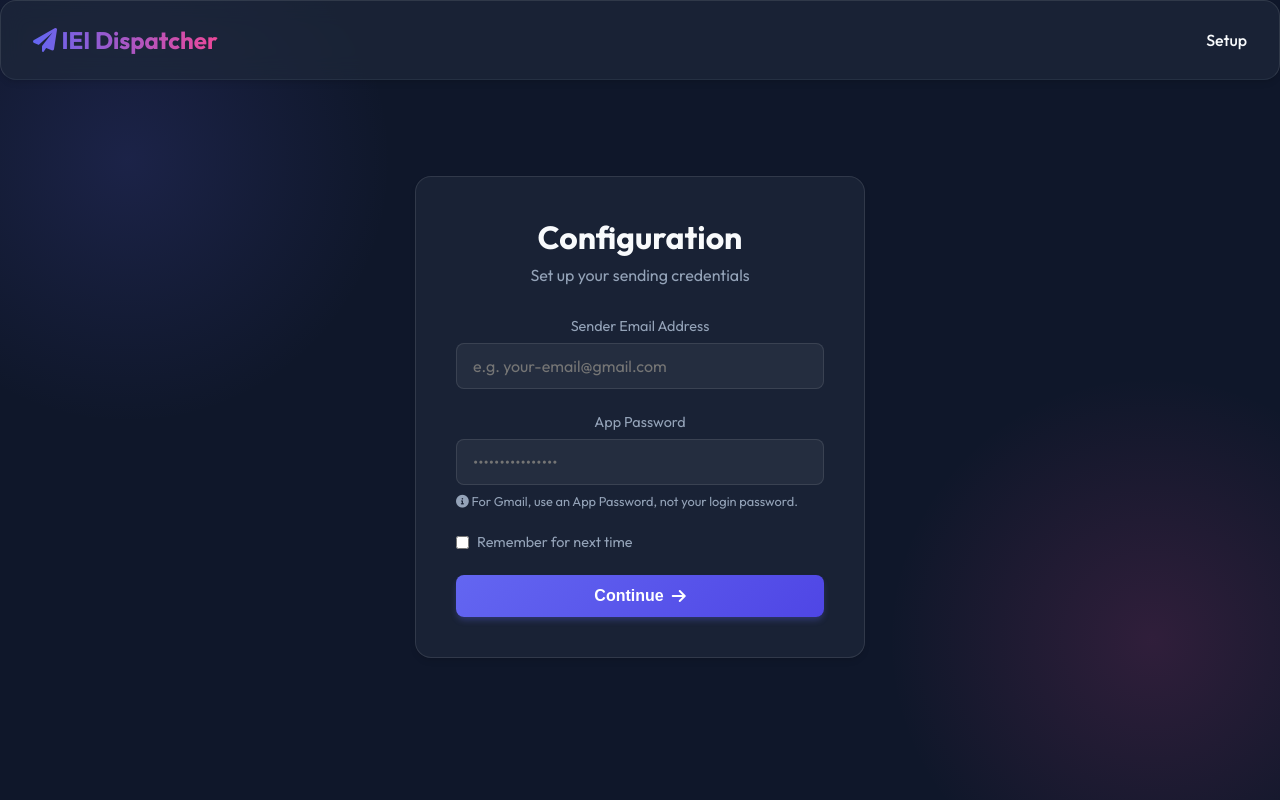
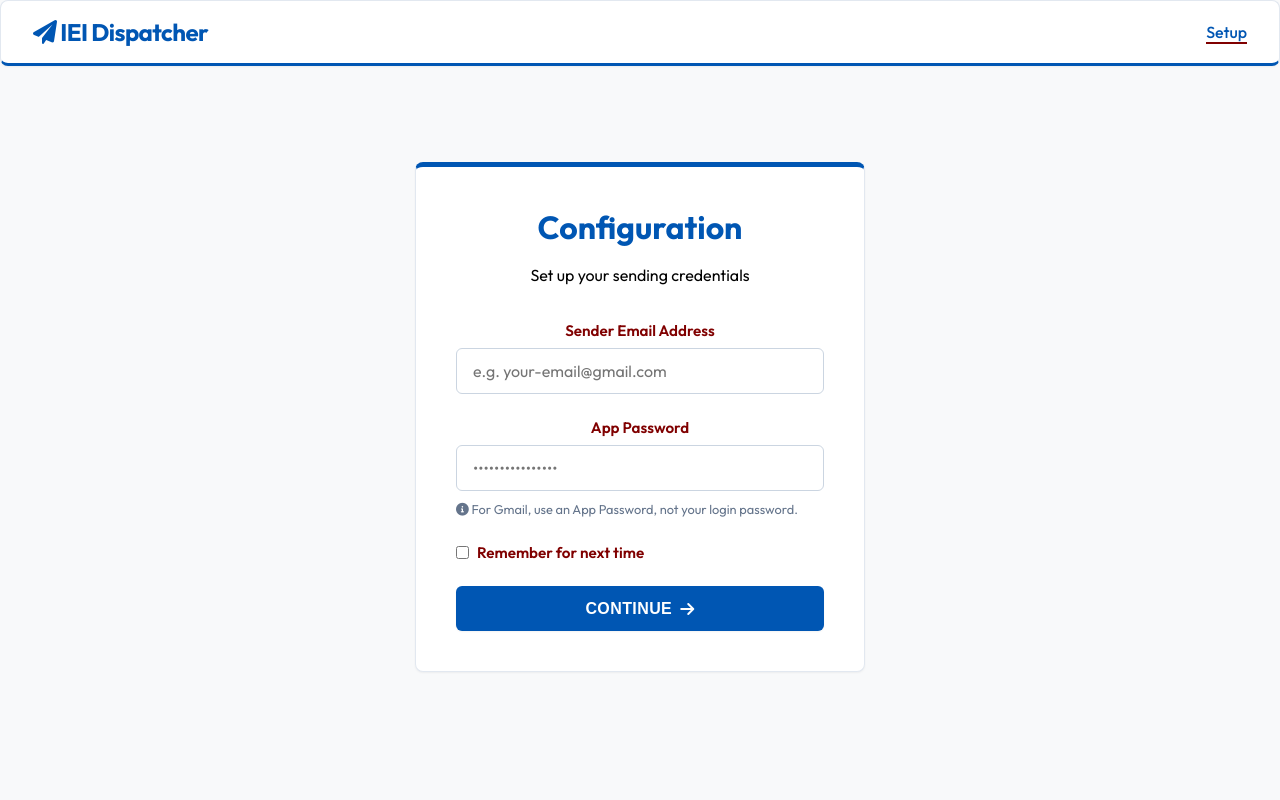
Before and after one commit to user11111111s/email-demo, a Flask app: page /login in a window 1280 px wide. Run offline with Flask 3, Linux system fonts and the light colour scheme.

Commit message:
this is the project demonstrated with gmail smtp

```diff
--- a/app/routes.py
+++ b/app/routes.py
@@ -1,9 +1,27 @@
-from flask import render_template, request, redirect, url_for, flash, session
+from flask import render_template, request, redirect, url_for, flash, session, jsonify
 from flask import current_app as app
 from . import db
 from .models import Campaign, Recipient, TrackingEvent
-from .utils import parse_recipient_file
+from .utils import parse_recipient_file, get_file_headers
 import os
+
+@app.route('/api/get-columns', methods=['POST'])
+def get_columns():
+    if 'file' not in request.files:
+        return jsonify({'error': 'No file part'}), 400
+
+    file = request.files['file']
+    if file.filename == '':
+        return jsonify({'error': 'No selected file'}), 400
+
+    try:
+        columns, error = get_file_headers(file)
+        if error:
+            return jsonify({'error': error}), 400
+
+        return jsonify({'columns': columns})
+    except Exception as e:
+        return jsonify({'error': str(e)}), 500
 
 @app.route('/')
 def home():
--- a/app/static/css/styles.css
+++ b/app/static/css/styles.css
@@ -1,18 +1,33 @@
 @import url('https://fonts.googleapis.com/css2?family=Outfit:wght@300;400;500;600;700&display=swap');
 
 :root {
-    --primary: #6366f1;
-    --primary-hover: #4f46e5;
-    --secondary: #ec4899;
-    --dark-bg: #0f172a;
-    --card-bg: rgba(30, 41, 59, 0.7);
-    --text-main: #f8fafc;
-    --text-muted: #94a3b8;
-    --border: rgba(148, 163, 184, 0.1);
-    --glass: rgba(255, 255, 255, 0.05);
-    --glass-border: rgba(255, 255, 255, 0.1);
-    --success: #10b981;
-    --danger: #ef4444;
+    /* Professional Theme Palette */
+    --primary: #0056b3;
+    /* Professional Blue */
+    --primary-hover: #004494;
+    --secondary: #800000;
+    /* Maroon for accents/headings */
+
+    --bg-main: #ffffff;
+    --bg-secondary: #f8f9fa;
+    /* Light gray for slight contrast */
+
+    --text-main: #000000;
+    --text-muted: #64748b;
+    --heading-color: #800000;
+    /* Maroon */
+
+    --border: #e2e8f0;
+    /* Thin, light border */
+    --border-accent: #cbd5e1;
+
+    --success: #15803d;
+    --danger: #b91c1c;
+    --warning: #b45309;
+
+    --shadow-sm: 0 1px 2px 0 rgb(0 0 0 / 0.05);
+    --shadow-md: 0 4px 6px -1px rgb(0 0 0 / 0.1), 0 2px 4px -2px rgb(0 0 0 / 0.1);
+    --shadow-lg: 0 10px 15px -3px rgb(0 0 0 / 0.1), 0 4px 6px -4px rgb(0 0 0 / 0.1);
 }
 
 * {
@@ -23,24 +38,21 @@
 
 body {
     font-family: 'Outfit', sans-serif;
-    background-color: var(--dark-bg);
+    background-color: var(--bg-secondary);
     color: var(--text-main);
-    background-image:
-        radial-gradient(circle at 10% 20%, rgba(99, 102, 241, 0.15) 0%, transparent 20%),
-        radial-gradient(circle at 90% 80%, rgba(236, 72, 153, 0.15) 0%, transparent 20%);
     min-height: 100vh;
     display: flex;
     flex-direction: column;
 }
 
-/* Glassmorphism Utilities */
+/* Card/Panel Utilities */
 .glass-panel {
-    background: var(--card-bg);
-    backdrop-filter: blur(12px);
-    -webkit-backdrop-filter: blur(12px);
-    border: 1px solid var(--glass-border);
-    border-radius: 16px;
-    box-shadow: 0 4px 6px -1px rgba(0, 0, 0, 0.1), 0 2px 4px -1px rgba(0, 0, 0, 0.06);
+    background: var(--bg-main);
+    border: 1px solid var(--border);
+    border-radius: 8px;
+    /* Clean, not too rounded */
+    box-shadow: var(--shadow-sm);
+    /* Remove backdrop filter as we are opaque now */
 }
 
 .container {
@@ -52,21 +64,22 @@ body {
 
 /* Navigation */
 .navbar {
-    padding: 1.5rem 2rem;
+    padding: 1rem 2rem;
+    background: var(--bg-main);
     display: flex;
     justify-content: space-between;
     align-items: center;
-    border-bottom: 1px solid var(--border);
+    border-bottom: 3px solid var(--primary);
+    /* Thin blue separator */
+    box-shadow: var(--shadow-sm);
 }
 
 .brand {
     font-size: 1.5rem;
     font-weight: 700;
-    background: linear-gradient(to right, var(--primary), var(--secondary));
-    background-clip: text;
-    -webkit-background-clip: text;
-    -webkit-text-fill-color: transparent;
+    color: var(--primary);
     text-decoration: none;
+    letter-spacing: -0.025em;
 }
 
 .nav-links a {
@@ -74,12 +87,31 @@ body {
     text-decoration: none;
     margin-left: 2rem;
     font-weight: 500;
-    transition: color 0.3s ease;
+    transition: color 0.2s ease;
 }
 
 .nav-links a:hover,
 .nav-links a.active {
-    color: var(--text-main);
+    color: var(--primary);
+    border-bottom: 2px solid var(--secondary);
+    /* Maroon accent on active */
+}
+
+/* Typography */
+h1,
+h2,
+h3,
+h4,
+h5,
+h6 {
+    color: var(--heading-color);
+    margin-bottom: 1rem;
+    font-weight: 700;
+}
+
+p {
+    line-height: 1.6;
+    margin-bottom: 1rem;
 }
 
 /* Forms & Inputs */
@@ -90,8 +122,10 @@ body {
 label {
     display: block;
     margin-bottom: 0.5rem;
-    color: var(--text-muted);
-    font-size: 0.9rem;
+    color: var(--heading-color);
+    /* Maroon for labels */
+    font-weight: 600;
+    font-size: 0.95rem;
 }
 
 input[type="text"],
@@ -101,55 +135,61 @@ textarea,
 select {
     width: 100%;
     padding: 0.75rem 1rem;
-    background: var(--glass);
-    border: 1px solid var(--glass-border);
-    border-radius: 8px;
+    background: var(--bg-main);
+    border: 1px solid var(--border-accent);
+    border-radius: 6px;
     color: var(--text-main);
     font-family: inherit;
     font-size: 1rem;
-    transition: all 0.3s ease;
+    transition: box-shadow 0.2s ease, border-color 0.2s ease;
 }
 
 input:focus,
-textarea:focus {
+textarea:focus,
+select:focus {
     outline: none;
     border-color: var(--primary);
-    box-shadow: 0 0 0 2px rgba(99, 102, 241, 0.2);
+    box-shadow: 0 0 0 3px rgba(0, 86, 179, 0.1);
 }
 
+/* Buttons */
 .btn {
     display: inline-flex;
     align-items: center;
     justify-content: center;
-    padding: 0.75rem 1.5rem;
-    border-radius: 8px;
-    font-weight: 600;
+    padding: 0.85rem 2rem;
+    /* Wider buttons */
+    border-radius: 6px;
+    font-weight: 700;
     cursor: pointer;
-    transition: all 0.3s ease;
+    transition: all 0.2s ease;
     border: none;
     text-decoration: none;
     font-size: 1rem;
+    text-transform: uppercase;
+    letter-spacing: 0.025em;
 }
 
 .btn-primary {
-    background: linear-gradient(135deg, var(--primary), var(--primary-hover));
+    background-color: var(--primary);
     color: white;
-    box-shadow: 0 4px 6px -1px rgba(99, 102, 241, 0.3);
+    box-shadow: var(--shadow-sm);
 }
 
 .btn-primary:hover {
-    transform: translateY(-2px);
-    box-shadow: 0 10px 15px -3px rgba(99, 102, 241, 0.4);
+    background-color: var(--primary-hover);
+    box-shadow: var(--shadow-md);
 }
 
 .btn-secondary {
-    background: transparent;
-    border: 1px solid var(--glass-border);
-    color: var(--text-main);
+    background-color: white;
+    border: 1px solid var(--border-accent);
+    color: var(--text-muted);
 }
 
 .btn-secondary:hover {
-    background: var(--glass);
+    background-color: var(--bg-secondary);
+    color: var(--text-main);
 }
 
 /* Login Screen Specifics */
@@ -158,6 +198,8 @@ textarea:focus {
     margin: 4rem auto;
     padding: 2.5rem;
     text-align: center;
+    background: white;
+    border-top: 5px solid var(--primary);
 }
 
 .auth-header {
@@ -166,35 +208,81 @@ textarea:focus {
 
 .auth-header h1 {
     font-size: 2rem;
-    margin-bottom: 0.5rem;
-}
-
-.auth-header p {
-    color: var(--text-muted);
+    color: var(--primary);
 }
 
 /* Upload Zone */
 .upload-zone {
-    border: 2px dashed var(--border);
-    border-radius: 12px;
+    border: 2px dashed var(--border-accent);
+    border-radius: 8px;
     padding: 3rem;
     text-align: center;
     cursor: pointer;
-    transition: all 0.3s ease;
-    background: rgba(255, 255, 255, 0.02);
+    transition: all 0.2s ease;
+    background: var(--bg-secondary);
 }
 
 .upload-zone:hover,
 .upload-zone.dragover {
     border-color: var(--primary);
-    background: rgba(99, 102, 241, 0.05);
+    background: #f0f9ff;
 }
 
-/* Animations */
+/* Preview Table */
+table {
+    width: 100%;
+    border-collapse: collapse;
+}
+
+th,
+td {
+    padding: 0.75rem;
+    text-align: left;
+    border-bottom: 1px solid var(--border);
+}
+
+th {
+    background-color: var(--bg-secondary);
+    color: var(--heading-color);
+    font-weight: 600;
+}
+
+/* Utility / Misc */
+.text-muted {
+    color: var(--text-muted) !important;
+}
+
+.alert {
+    padding: 1rem;
+    border-radius: 6px;
+    margin-bottom: 1rem;
+    border-left: 4px solid;
+    font-weight: 500;
+}
+
+.alert-danger {
+    background-color: #fef2f2;
+    border-color: var(--danger);
+    color: var(--danger);
+}
+
+.alert-success {
+    background-color: #f0fdf4;
+    border-color: var(--success);
+    color: var(--success);
+}
+
+.alert-info {
+    background-color: #eff6ff;
+    border-color: var(--primary);
+    color: var(--primary);
+}
+
+/* Animations - Subtle */
 @keyframes fadeIn {
     from {
         opacity: 0;
-        transform: translateY(10px);
+        transform: translateY(5px);
     }
 
     to {
@@ -204,20 +292,5 @@ textarea:focus {
 }
 
 .animate-fade-in {
-    animation: fadeIn 0.5s ease-out forwards;
+    animation: fadeIn 0.4s ease-out forwards;
 }
-
-.alert {
-    padding: 1rem;
-    border-radius: 8px;
-    margin-bottom: 1rem;
-    background: rgba(239, 68, 68, 0.1);
-    border: 1px solid rgba(239, 68, 68, 0.2);
-    color: #fca5a5;
-}
-
-.alert-success {
-    background: rgba(16, 185, 129, 0.1);
-    border-color: rgba(16, 185, 129, 0.2);
-    color: #6ee7b7;
-}
--- a/app/static/js/main.js
+++ b/app/static/js/main.js
@@ -1,92 +1,3 @@
-// File Upload & Drag-and-Drop Logic
-
-const dropZone = document.getElementById('drop-zone');
-const fileInput = document.getElementById('file-input');
-const fileNameDisplay = document.getElementById('file-name');
-const csvPreview = document.getElementById('csv-preview');
-const previewTable = document.getElementById('preview-table');
-const emailColumnSelect = document.getElementById('email-column-select');
-
-if (dropZone) {
-    dropZone.addEventListener('dragover', (e) => {
-        e.preventDefault();
-        dropZone.classList.add('dragover');
-    });
-
-    dropZone.addEventListener('dragleave', () => {
-        dropZone.classList.remove('dragover');
-    });
-
-    dropZone.addEventListener('drop', (e) => {
-        e.preventDefault();
-        dropZone.classList.remove('dragover');
-        const files = e.dataTransfer.files;
-        if (files.length > 0) {
-            fileInput.files = files;
-            handleFileSelect(fileInput);
-        }
-    });
-}
-
-function handleFileSelect(input) {
-    const file = input.files[0];
-    if (file) {
-        fileNameDisplay.textContent = `Selected: ${file.name}`;
-
-        // Simple CSV parse for preview using PapaParse (added in template)
-        if (file.name.endsWith('.csv')) {
-            parseCSV(file);
-        } else {
-            // Excel is harder to parse client-side without big libraries.
-            // For now, just show the name.
-            fileNameDisplay.textContent += " (Preview not available for .xlsx, please ensure 'Email' column exists)";
-            csvPreview.style.display = 'none';
-        }
-    }
-}
-
-function parseCSV(file) {
-    Papa.parse(file, {
-        preview: 5, // Only first 5 lines
-        header: true,
-        complete: function (results) {
-            console.log(results);
-            if (results.data && results.data.length > 0) {
-                renderPreview(results.data, results.meta.fields);
-            }
-        }
-    });
-}
-
-function renderPreview(data, headers) {
-    csvPreview.style.display = 'block';
-
-    // Populate Select
-    emailColumnSelect.innerHTML = '';
-    headers.forEach(header => {
-        const option = document.createElement('option');
-        option.value = header;
-        option.textContent = header;
-        // Auto-select if contains "email"
-        if (header.toLowerCase().includes('email')) {
-            option.selected = true;
-        }
-        emailColumnSelect.appendChild(option);
-    });
-
-    // Populate Table
-    let tableHtml = '<thead><tr>';
-    headers.forEach(h => tableHtml += `<th style="padding: 0.5rem; border: 1px solid var(--border); background: var(--glass);">${h}</th>`);
-    tableHtml += '</tr></thead><tbody>';
-
-    data.forEach(row => {
-        tableHtml += '<tr>';
-        headers.forEach(h => {
-            tableHtml += `<td style="padding: 0.5rem; border: 1px solid var(--border);">${row[h] || ''}</td>`;
-        });
-        tableHtml += '</tr>';
-    });
-    tableHtml += '</tbody>';
-
-    previewTable.innerHTML = tableHtml;
-}
+// Main JS file
+// Functionality has been moved to specific templates (e.g., campaign_setup.html)
+// to support server-side file analysis and stricter validation.
```
Also changed, not shown: app/templates/campaign_setup.html (+96 -27 lines), app/utils.py (+72 -16 lines), db.py (deleted), instance/app.db, models.sql (deleted), scripts/bulk_send.py (deleted), templates/email_template.html (deleted), 1 other file.
